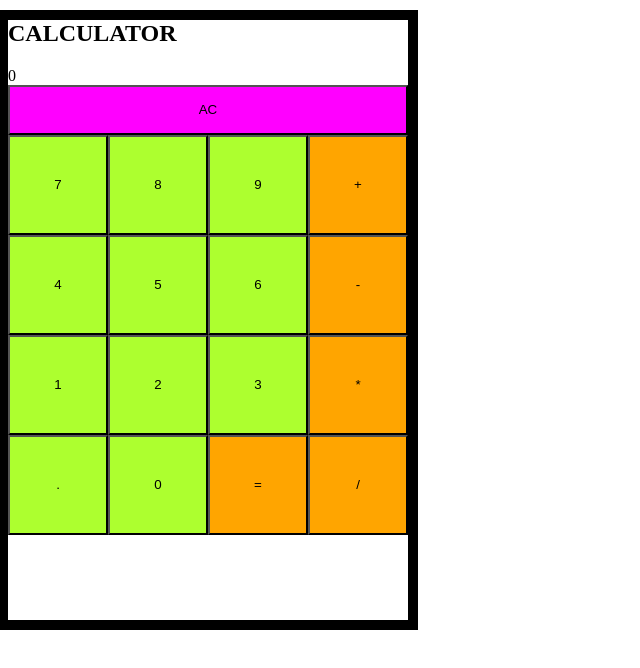
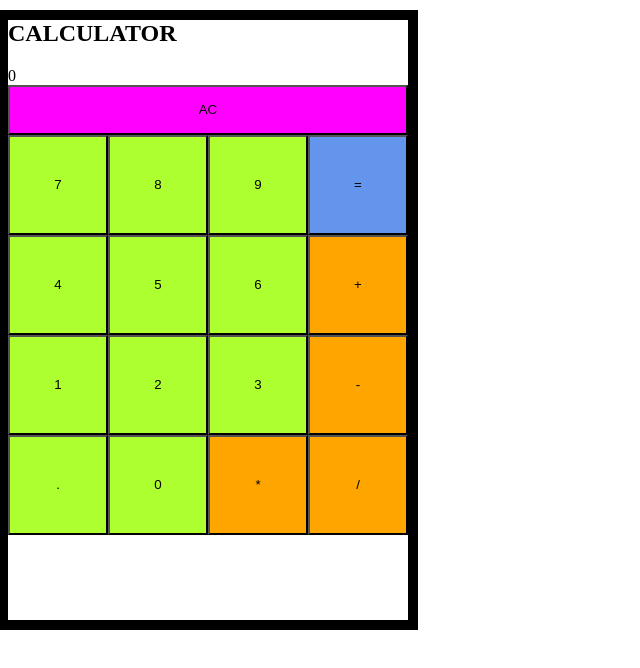
Before and after one commit to Rule1001/calculator-react, a React app: page / in a window 1280 px wide. Shown: the whole page, without its empty margins (0-640 px from the left). Built offline with nearby package versions, Linux system fonts and the light colour scheme.

```diff
--- a/src/components/App.js
+++ b/src/components/App.js
@@ -1,41 +1,44 @@
-import React, { Component } from "react";
+import React, {Component} from 'react';
 
-import NumberButtons from "./numberButtons";
-import OperatorButtons from "./operatorButtons";
-import Ac from "./Ac";
-import CalcDisplay from "./calcDisplay";
+import NumberButtons from './numberButtons';
+import OperatorButtons from './operatorButtons';
+import Ac from './Ac';
+import CalcDisplay from './calcDisplay';
+import Equals from './Equals';
 
-import "../css/calculator.css";
+import '../css/calculator.css';
 
 class App extends Component {
-  constructor(props) {
+  constructor (props) {
     super(props);
     this.state = {
-      leftNumber: "",
-      operator: "",
-      rightNumber: ""
+      leftNumber: '',
+      operator: '',
+      rightNumber: ''
     };
     this.addNumber = this.addNumber.bind(this);
     this.addOperator = this.addOperator.bind(this);
     this.clearMethod = this.clearMethod.bind(this);
+    this.selectorMethod = this.selectorMethod.bind(this);
 
   }
-  render() {
+  render () {
     return (
       <div className="component-Calculator">
 
         <div className="component-keypad">
           <h2>CALCULATOR</h2>
           <CalcDisplay leftNumber={this.state.leftNumber} />
-          <Ac clearMethod={this.clearMethod}/>
+          <Ac clearMethod={this.clearMethod} />
           <NumberButtons addNumber={this.addNumber} />
+          <Equals selectorMethod={this.selectorMethod} />
           <OperatorButtons addOperator={this.addOperator} />
 
         </div>
       </div>
     );
   }
-  addNumber(e) {
+  addNumber (e) {
     const value = e.target.innerHTML;
     if (!this.state.operator) {
       return this.setState({
@@ -44,37 +47,53 @@
     } else {
       return this.setState({
         rightNumber: this.state.rightNumber + value
-      })
+      });
     }
   }
-  addOperator(e) {
+  addOperator (e) {
     const value = e.target.innerHTML;
     this.setState({
       operator: value
     });
   }
-  addMethod(a, b) {
-    return a + b;
-  }
-  subtractMethod(a, b) {
-    return a - b
+
+  selectorMethod () {
+
+    const operator = this.state.operator;
+    if (operator === '+') this.addMethod(Number(this.state.leftNumber), Number(this.state.rightNumber));
+
   }
 
-  divideMethod(a, b) {
-    return a / b
+  addMethod (a, b) {
+    console.log(a, b);
+    let result = a + b;
+
+    this.setState({
+      leftNumber: result,
+      rightNumber: ''
+
+    });
+
+  }
+  subtractMethod (a, b) {
+    return a - b;
   }
 
-  multiplyMethod(a, b) {
-    return a * b
+  divideMethod (a, b) {
+    return a / b;
+  }
+
+  multiplyMethod (a, b) {
+    return a * b;
   }
 
 
-  clearMethod() {
+  clearMethod () {
     return this.setState({
-      leftNumber: "",
-      rightNumber: "",
-      operator: ""
-    })
+      leftNumber: '',
+      rightNumber: '',
+      operator: ''
+    });
   }
 
 }
--- /dev/null
+++ b/src/components/Equals.js
@@ -0,0 +1,26 @@
+import React from 'react';
+import Button from './Button';
+
+
+const equals = ['=']
+
+class Equals extends React.Component {
+    render () {
+        return (
+            <div className="component-Equals">
+                {equals.map((value) => {
+                    return (
+                        <Button
+                        key={value}
+                         colorClass={'Equals'}
+                         value={value}
+                         handleClick={this.props.selectorMethod}
+                         />
+                    )
+                })}
+            </div>
+        )
+    }
+}
+
+export default Equals;
--- a/src/components/operatorButtons.js
+++ b/src/components/operatorButtons.js
@@ -3,7 +3,7 @@
 
 import '../css/operatorButtons.css'
 
-const buttonValues = ['+', '-', '*', '=', '/'];
+const buttonValues = ['+', '-', '*', '/'];
 
 class OperatorButtons extends React.Component {
     render () {
@@ -16,12 +16,14 @@
                         colorClass={'operator'}
                         value={value}
                         handleClick={this.props.addOperator}
+
                         />
                     )
                 })}
             </div>
         )
     }
+
 }
 
 export default OperatorButtons;
--- a/src/css/Button.css
+++ b/src/css/Button.css
@@ -17,3 +17,9 @@
     height: 50px;
     background-color: fuchsia;
 }
+
+.component-Button.Equals {
+    width: 100px;
+    height: 100px;
+    background-color: cornflowerblue;
+}
```
